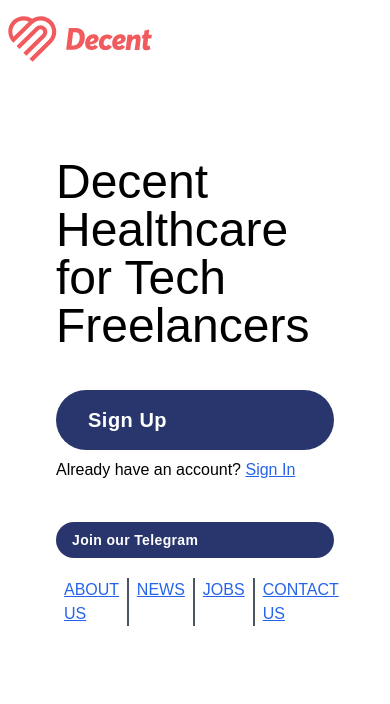
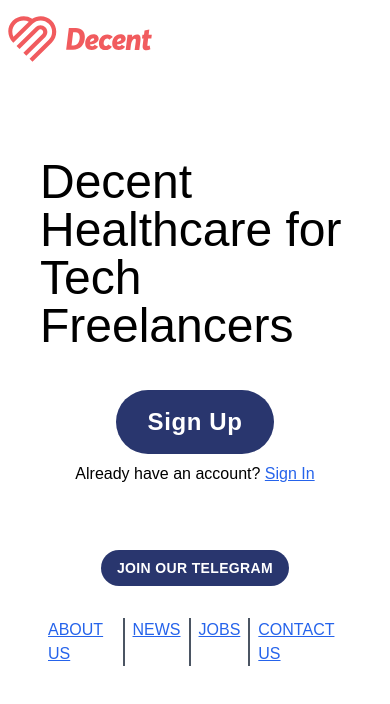
Before and after one commit to scarsam/decent, a Next.js app: page / in a window 390 px wide. Shown: the top 704 px of the page. Built offline with nearby package versions, Linux system fonts and the light colour scheme.

Commit message:
Added gitignore and adjusted button hover style and mobile layout

```diff
--- a/components/Button.tsx
+++ b/components/Button.tsx
@@ -9,7 +9,7 @@
   return (
     <button
       className={
-        "bg-primary text-white rounded-full font-semibold tracking-wide px-6 py-2 text-md"
+        "bg-primary text-white rounded-full font-semibold px-6 py-2 text-md uppercase tracking-wider hover:bg-primary-dark transition-colors"
       }
       {...props}
       disabled={isSubmitting || !isValid}
--- a/components/Label.tsx
+++ b/components/Label.tsx
@@ -4,7 +4,7 @@
   id,
 }) => {
   return (
-    <label className="relative flex flex-col mb-4" htmlFor={id}>
+    <label className="relative flex flex-col mb-8" htmlFor={id}>
       <p className="font-semibold pb-1">
         {label}
         <span className="text-red-600 pl-1">*</span>
--- a/components/Link.tsx
+++ b/components/Link.tsx
@@ -6,12 +6,14 @@
   const isButton = styleAs === "button";
 
   const styles = isButton
-    ? "bg-primary text-white rounded-full font-semibold tracking-wide"
+    ? "bg-primary text-white rounded-full font-semibold tracking-wide hover:bg-primary-dark transition-colors"
     : "underline text-blue-600";
 
   if (isButton) {
     buttonSize =
-      size === "large" && isButton ? "px-8 py-4 text-xl" : "px-4 py-2 text-sm";
+      size === "large" && isButton
+        ? "px-8 py-4 text-2xl"
+        : "px-4 py-2 text-sm uppercase";
   }
 
   return (
--- a/layout/PageLayout.tsx
+++ b/layout/PageLayout.tsx
@@ -4,7 +4,7 @@
 }) => {
   return (
     <div
-      className={`flex flex-col px-14 pt-20 sm:pt-32 ${
+      className={`flex flex-col px-10 sm:px-32 pt-20 sm:pt-32 ${
         center ? "items-center" : ""
       }`}
     >
--- a/pages/index.tsx
+++ b/pages/index.tsx
@@ -16,15 +16,17 @@
   }, []);
 
   return (
-    <PageLayout>
+    <PageLayout center>
       <Head>
         <title>Decent | Sam Ojling</title>
         <link rel="icon" href="/decent-favicon.png" />
       </Head>
 
-      <h1 className="text-5xl mb-10">Decent Healthcare for Tech Freelancers</h1>
+      <h1 className="text-5xl mb-10 ">
+        Decent Healthcare for Tech Freelancers
+      </h1>
       <Link size="large" path="/sign-up" styleAs="button" text="Sign Up" />
-      <p className="mt-2 mb-10">
+      <p className="mt-2 mb-16">
         Already have an account?{" "}
         <Link path="/login" styleAs="link" text="Sign In" />
       </p>
@@ -34,7 +36,7 @@
         styleAs="button"
         text="Join our Telegram"
       />
-      <ul className="flex uppercase divide-x-2 divide-gray-600 text-md align-middle mt-5">
+      <ul className="flex uppercase divide-x-2 divide-gray-600 text-md align-middle mt-8">
         <li className="px-2">
           <Link
             path="https://www.decent.com/about-us"
--- a/styles/globals.css
+++ b/styles/globals.css
@@ -2,7 +2,7 @@
 @tailwind components;
 @tailwind utilities;
 
-@import url("https://fonts.googleapis.com/css2?family=Montserrat:wght@300;400;600&display=swap");
+@import url("https://fonts.googleapis.com/css2?family=Montserrat:wght@300;400;500;600&display=swap");
 
 .form-border {
   box-shadow: inset 0 -100px 0 -99px #919197;
--- a/tailwind.config.js
+++ b/tailwind.config.js
@@ -9,6 +9,7 @@
     extend: {
       colors: {
         primary: "#29366e",
+        "primary-dark": "#1a1a59",
       },
     },
   },
```
Also changed, not shown: 1 other file (tests, documents, lock files or other folders).
